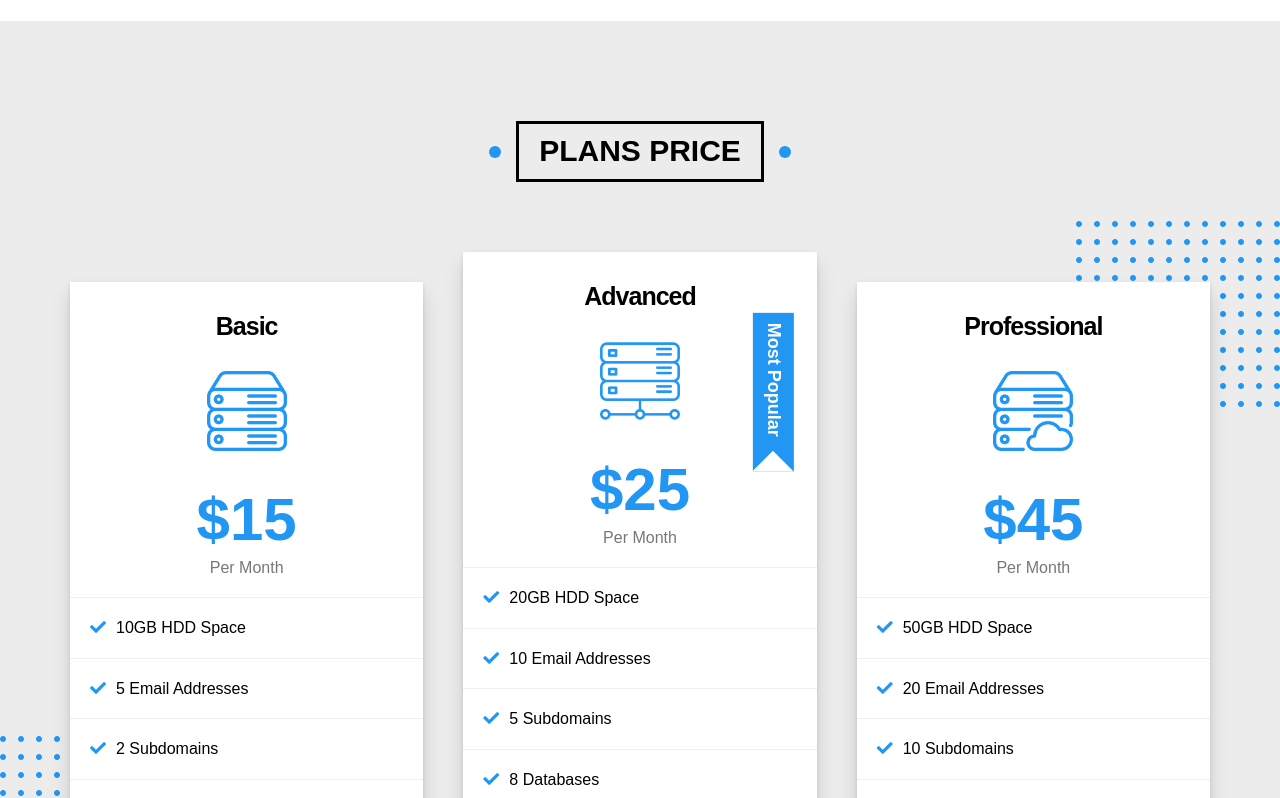
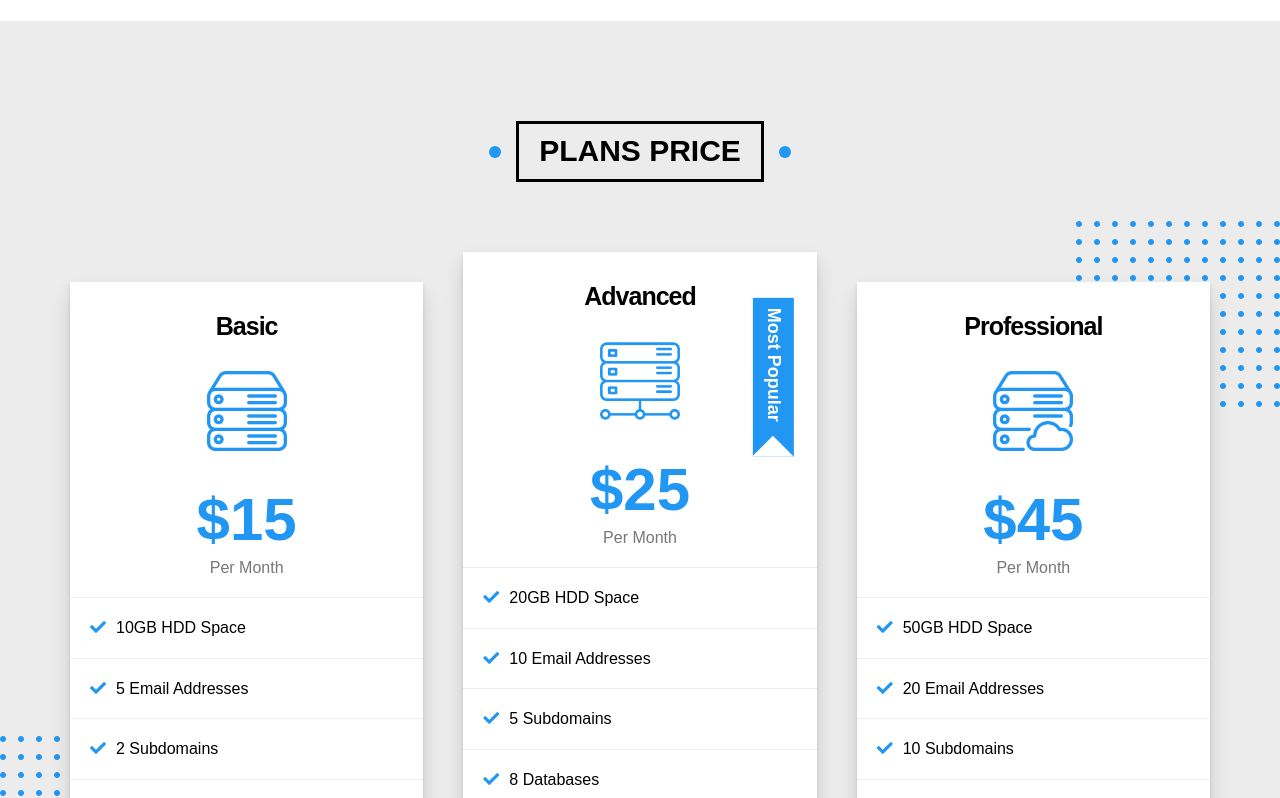
Before and after one commit to Rania-Ro/Samuel, a plain HTML site: page index.html in a window 1280 px wide. Shown: the part 10423-11221 px from the top of the page. Drawn offline with Linux system fonts and the light colour scheme.

Commit message:
Update samuel.css

```diff
--- a/css/samuel.css
+++ b/css/samuel.css
@@ -1610,7 +1610,7 @@ ul {
 
 .plans .container .popular .label {
     position: absolute;
-    top: calc(0% + 120px);
+    top: calc(0% + 105px);
     right: -36px;
     padding: 10px 35px 10px 10px;
     background-color: var(--main-color);
```
